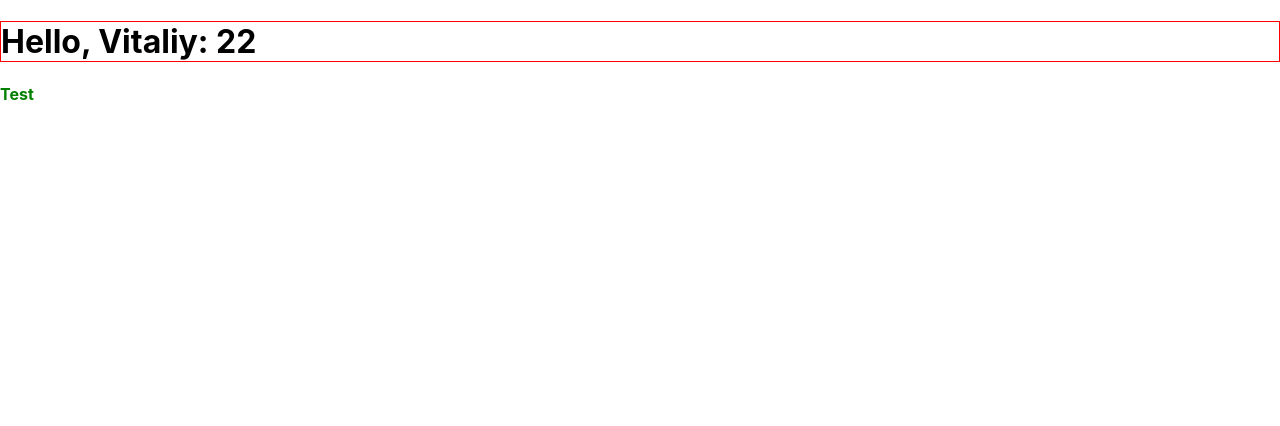
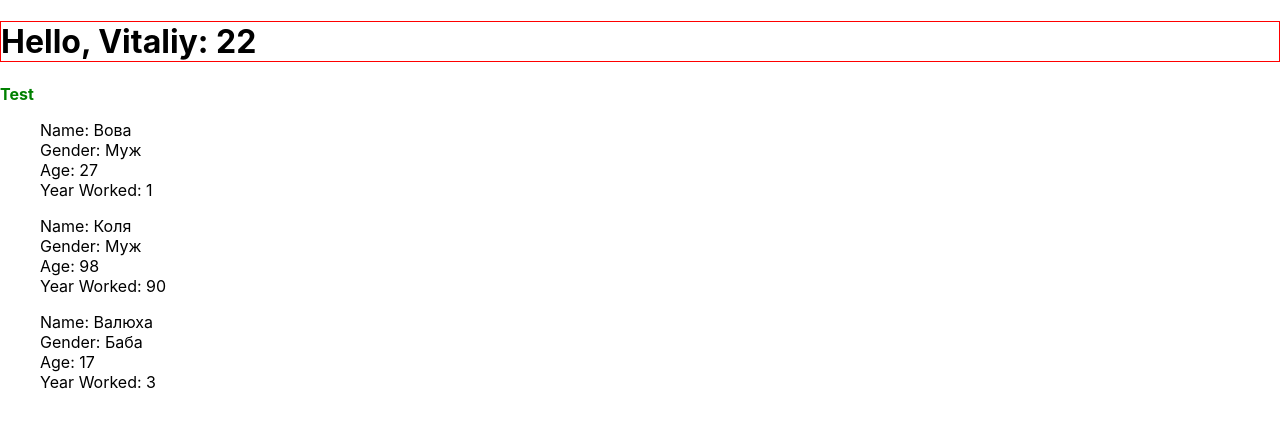
Before and after one commit to Yakovenko22V/SkillUp27-React.1, a React (Create React App) app in the folder my-app/: page / in a window 1280 px wide. Shown: the top 426 px of the page. Built offline with nearby package versions, Linux system fonts and the light colour scheme.

Commit message:
Переделан код с ДЗ

```diff
--- a/my-app/src/App.js
+++ b/my-app/src/App.js
@@ -26,12 +26,43 @@ import { UserInfo } from "./components/UserInfo";
 // // }
 const name = 'Vitaliy';
 const sumNumber = (a, b) => a + b;
+
+const arrPeople = [
+    {
+        name: 'Вова',
+        pol: 'Муж',
+        age: 27,
+        workYear: 1
+    },
+    {
+        name: 'Коля',
+        pol: 'Муж',
+        age: 98,
+        workYear: 90
+    },
+    {
+        name: 'Валюха',
+        pol: 'Баба',
+        age: 17,
+        workYear: 3
+    }
+]
 function WorkOnLessonAndHometask() {
     return (
         <div>
             <h1 style={{ border: '1px solid red' }} > Hello, {name}: {sumNumber(17, 5)} </h1>
             <p style={{fontWeight:'bold', color: 'green'}}>Test</p>
-            {<UserInfo></UserInfo>}
+            {
+            arrPeople.map((item, i) => (
+                <UserInfo
+                key={i}
+                userName={item.name}
+                userGender={item.pol}
+                userAge={item.age}
+                yearsWorked={item.workYear}
+                />
+            ))
+            }
         </div>
         );
 }
--- a/my-app/src/components/UserInfo.js
+++ b/my-app/src/components/UserInfo.js
@@ -1,18 +1,23 @@
 import React from "react";
-import {UserName} from './componentsWithProps/userName'
-import {UserGender} from './componentsWithProps/userGender'
-import {UserAge} from './componentsWithProps/userAge'
-import {YearsWorked} from './componentsWithProps/yearsWorked'
 
 import '../components/UserInfo.css'
 
-export function UserInfo () {
+export function UserInfo (props) {
+
+    const {
+        userName,
+        userGender,
+        userAge,
+        yearsWorked,
+     } = props
+
     return (
         <ul className='listOfData'>
-            <li>{UserName}</li>
-            <li>{UserGender}</li>
-            <li>{UserAge}</li>
-            <li>{YearsWorked}</li>
+            <li>Name: {userName}</li>
+            <li>Gender: {userGender}</li>
+            <li>Age: {userAge}</li>
+            <li>Year Worked: {yearsWorked}</li>
         </ul>
+
     )
 };
--- a/my-app/src/components/componentsWithProps/userAge.js
+++ /dev/null
@@ -1,5 +0,0 @@
-import React from "react";
-
-export function UserAge(userAge) {
-    return <p>Возраст: {userAge}</p>
-}
--- a/my-app/src/components/componentsWithProps/userGender.js
+++ /dev/null
@@ -1,5 +0,0 @@
-import React from "react";
-
-export function UserGender(userGender) {
-    return <p>Пол: {userGender}</p>
-}
--- a/my-app/src/components/componentsWithProps/userName.js
+++ /dev/null
@@ -1,5 +0,0 @@
-import React from "react";
-
-export function UserName(userName) {
-    return <p>Имя: {userName}</p>
-}
--- a/my-app/src/components/componentsWithProps/yearsWorked.js
+++ /dev/null
@@ -1,5 +0,0 @@
-import React from "react";
-
-export function YearsWorked(yearsWorked) {
-    return <p>Работает лет: {yearsWorked}</p>
-}
```
